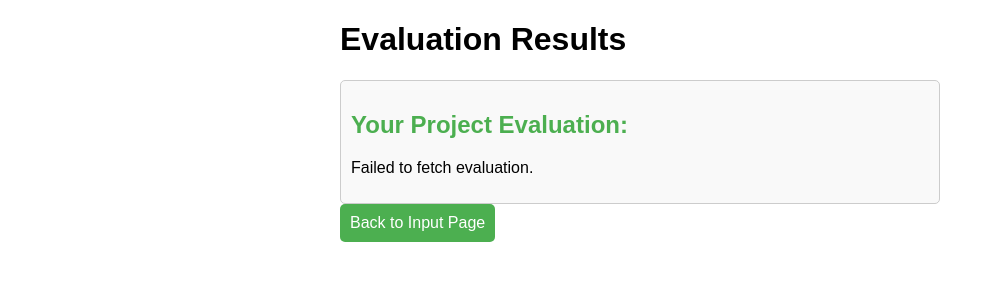
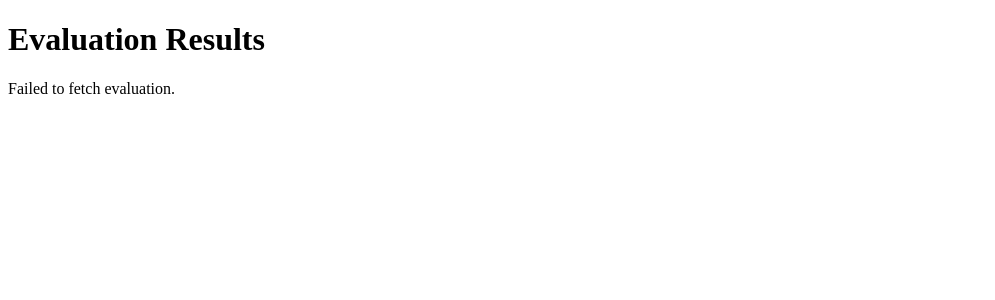
Before and after one commit to Bryce1332/new-serp-app, a Flask app: page /results in a window 1280 px wide. Shown: the top 300 px of the page, without its empty margins (0-995 px from the left). Run offline with Flask 3, Linux system fonts and the light colour scheme.

Commit message:
Update results_page.html

```diff
--- a/templates/results_page.html
+++ b/templates/results_page.html
@@ -3,74 +3,27 @@
 <head>
     <meta charset="UTF-8">
     <meta name="viewport" content="width=device-width, initial-scale=1.0">
-    <title>Project Evaluator - Results</title>
-    <style>
-        body {
-            font-family: Arial, sans-serif;
-            margin: 20px;
-        }
-        .container {
-            max-width: 600px;
-            margin: 0 auto;
-        }
-        .results {
-            margin-top: 20px;
-            padding: 10px;
-            border: 1px solid #ccc;
-            border-radius: 5px;
-            background-color: #f9f9f9;
-        }
-        h2 {
-            color: #4CAF50;
-        }
-        button {
-            background-color: #4CAF50;
-            color: white;
-            font-size: 16px;
-            padding: 10px;
-            border: none;
-            border-radius: 5px;
-            cursor: pointer;
-        }
-        button:hover {
-            background-color: #45a049;
-        }
-    </style>
+    <title>Evaluation Results</title>
 </head>
 <body>
-    <div class="container">
     <h1>Evaluation Results</h1>
-        <div id="results" class="results">
-            <h2>Your Project Evaluation:</h2>
-            <p id="evaluationOutput">Loading...</p>
-        </div>
-        <button onclick="goBack()">Back to Input Page</button>
-    </div>
+    <div id="evaluationOutput">Loading...</div>
 
     <script>
-
         document.addEventListener('DOMContentLoaded', async function () {
-    console.log("Fetching evaluation from /results-data...");
             try {
                 const response = await fetch('/results-data');
-        console.log("Response status:", response.status);
-
                 if (!response.ok) {
-            console.error("Error fetching evaluation:", response.statusText);
                     document.getElementById('evaluationOutput').innerText = "Failed to fetch evaluation.";
                     return;
                 }
-
                 const result = await response.json();
-        console.log("Fetched evaluation:", result);
                 document.getElementById('evaluationOutput').innerText = result.evaluation || "No evaluation available.";
             } catch (error) {
+                document.getElementById('evaluationOutput').innerText = "An error occurred while fetching the evaluation.";
                 console.error("Error fetching evaluation:", error);
-        document.getElementById('evaluationOutput').innerText = "An error occurred while fetching the evaluation.";
             }
         });
-
-
     </script>
 </body>
 </html>
```
Lines whose indentation alone changed are shown as unchanged.
